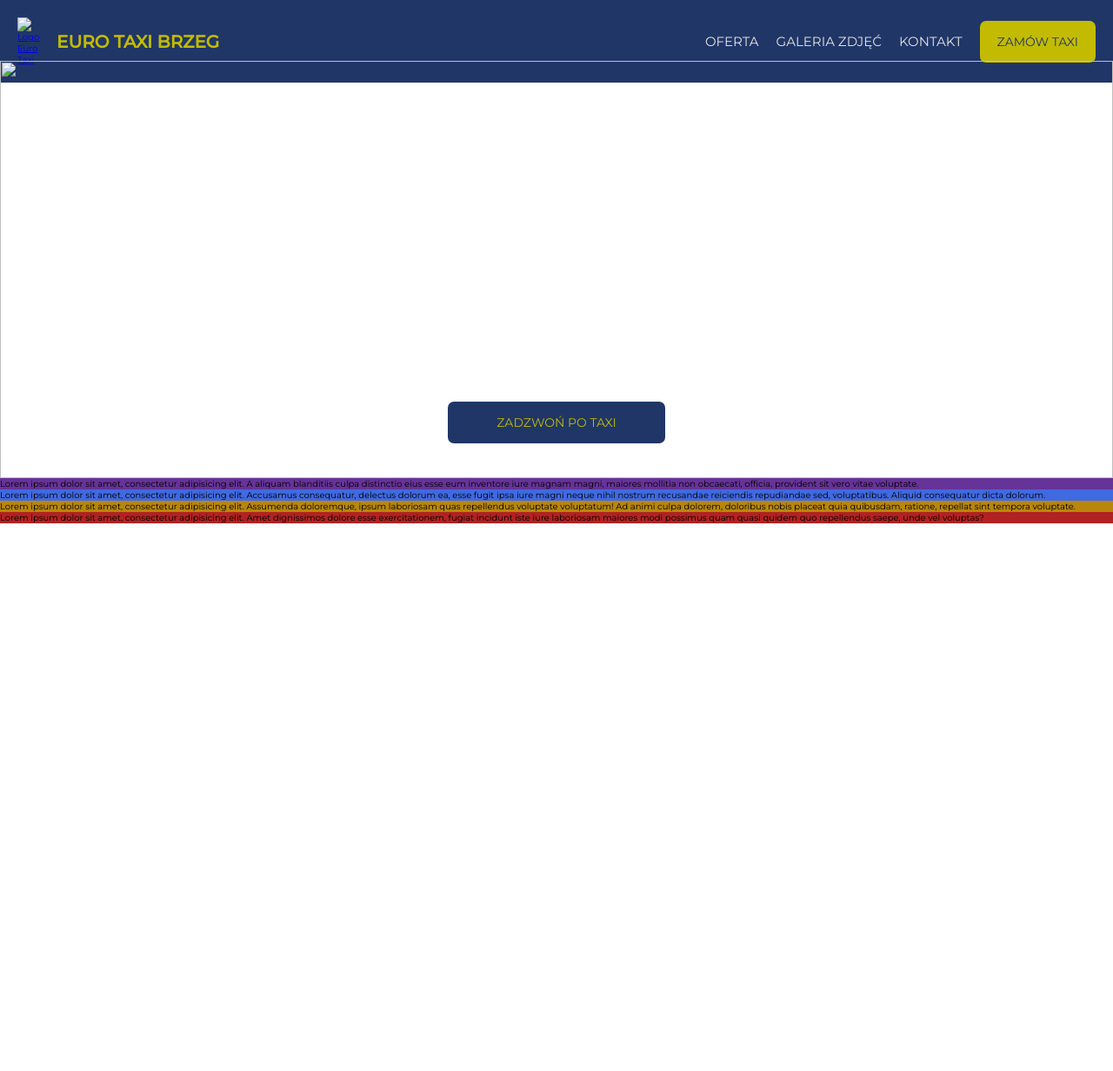
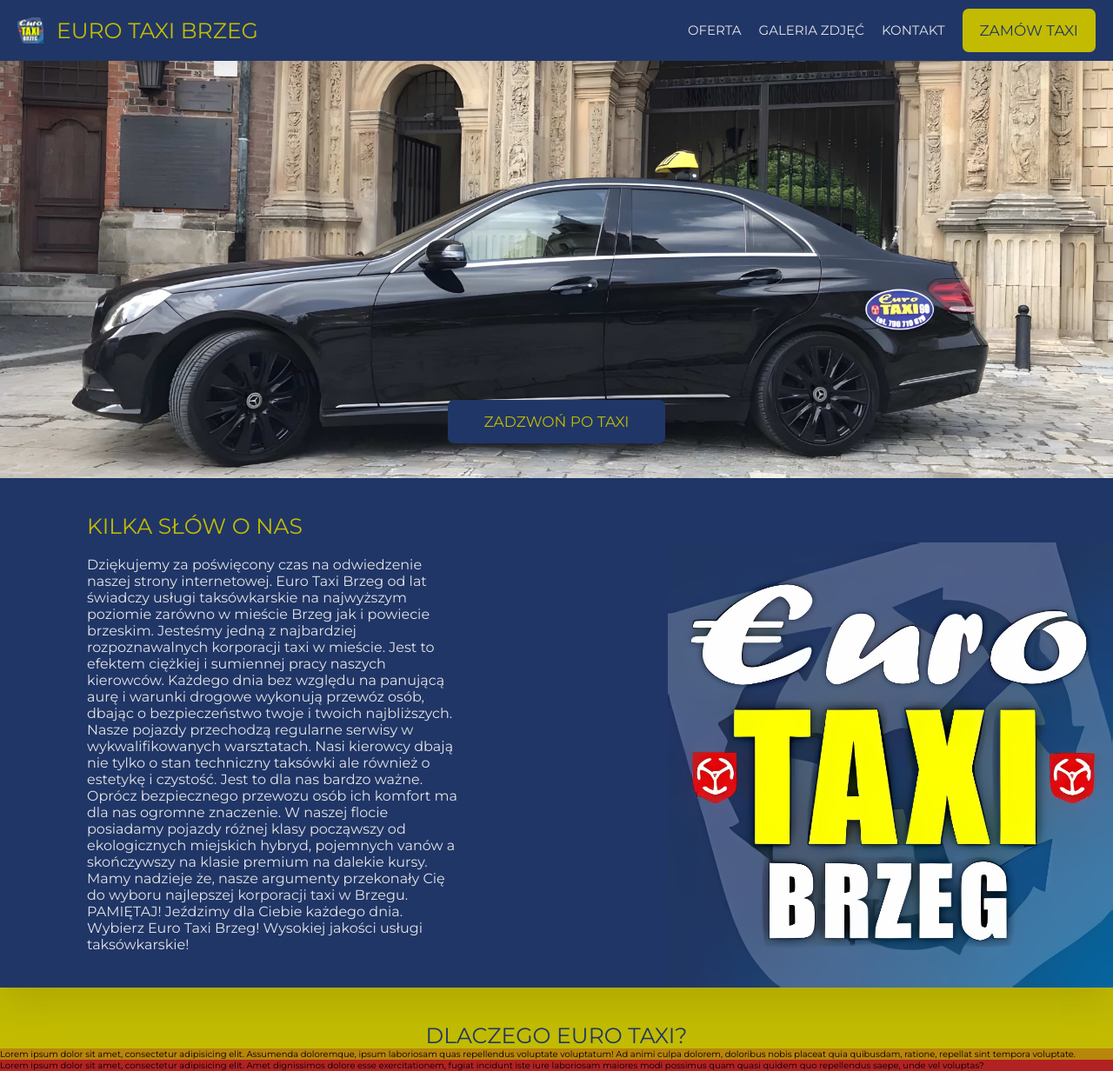
Before and after one commit to wiktor-bandura/euro-taxi-template-for-theme, a website: page index.html in a window 1280 px wide. Shown: the whole page at 87% size. Before the commit the page ends 800 px from the top, so only its background shows below. Drawn offline with nearby package versions, Linux system fonts and the light colour scheme; files that its build step writes are made by us from their sources.

Commit message:
CSS for description section

```diff
--- a/index.html
+++ b/index.html
@@ -11,7 +11,7 @@
     <meta property="og:locale" content="pl_PL">
     <meta property="og:title" content="Euro Taxi Brzeg - Najtańsze Taxi W Mieście">
     <meta property="og:description" content="Euro Taxi Brzeg - świadczy usługi taxi na terenie miasta Brzeg i powiatu brzeskiego. Wykonujemy przewóz osób na terenie kraju i za granicą.">
-    <link rel="shortcut icon" href="img/tax-favicon.ico" type="image/x-icon">
+    <link rel="shortcut icon" href="img/taxi-favicon.ico" type="image/x-icon">
     <link rel="preconnect" href="https://fonts.googleapis.com">
     <link rel="preconnect" href="https://fonts.gstatic.com" crossorigin>
     <link href="https://fonts.googleapis.com/css2?family=Montserrat:wght@200;400;500&display=swap" rel="stylesheet">
@@ -20,9 +20,9 @@
 <body class="page-container">
     <header class="page-nav">
         <a href="#" class="page-nav__homepage-link">
-            <img class="page-nav__logo" src="./img/cropped-cropped-logo-euro-2.webp" alt="Logo Euro Taxi" title="Przejdź do strony głównej">
+            <img class="page-nav__logo" src="img/taxi-logo-small.jpg" alt="Logo Euro Taxi" title="Przejdź do strony głównej">
         </a>
-        <h1 class="page-title">Euro Taxi Brzeg</h1>
+        <h1 class="page-title heading heading--primary">Euro Taxi Brzeg</h1>
         <nav class="page-nav__nav">
             <ul class="page-nav__nav-list">
                 <li class="page-nav__nav-item">
@@ -49,15 +49,27 @@
         </nav>
     </header>
     <section class="page-front">
-
         <a href="#" class="btn-call btn-call--secondary">Zadzwoń po taxi</a>
 
        <figure class="page-front__gallery-item">
-           <img class="page-front__gallery-img" src="img/cropped-eurotaxi5-1024x256.webp" alt="">
+           <img class="page-front__gallery-img" src="img/taxi5.jpg" alt="Euro Taxi pojazd marki Mercedes">
        </figure>
     </section>
-    <section class="page-description">Lorem ipsum dolor sit amet, consectetur adipisicing elit. A aliquam blanditiis culpa distinctio eius esse eum inventore iure magnam magni, maiores mollitia non obcaecati, officia, provident sit vero vitae voluptate.</section>
-    <section class="page-section-pros">Lorem ipsum dolor sit amet, consectetur adipisicing elit. Accusamus consequatur, delectus dolorum ea, esse fugit ipsa iure magni neque nihil nostrum recusandae reiciendis repudiandae sed, voluptatibus. Aliquid consequatur dicta dolorum.</section>
+    <section class="page-description">
+        <h2 class="page-description__title heading heading--primary">Kilka słów o nas</h2>
+        <p class="page-description__content">
+            Dziękujemy za poświęcony czas na odwiedzenie naszej strony internetowej. Euro Taxi Brzeg od lat świadczy usługi taksówkarskie na najwyższym poziomie zarówno w mieście Brzeg jak i powiecie brzeskim. Jesteśmy jedną z najbardziej rozpoznawalnych korporacji taxi w mieście. Jest to efektem ciężkiej i sumiennej pracy naszych kierowców. Każdego dnia bez względu na panującą aurę i warunki drogowe wykonują przewóz osób, dbając o bezpieczeństwo twoje i twoich najbliższych. Nasze pojazdy przechodzą regularne serwisy w wykwalifikowanych warsztatach. Nasi kierowcy dbają nie tylko o stan techniczny taksówki ale również o estetykę i czystość. Jest to dla nas bardzo ważne. Oprócz bezpiecznego przewozu osób ich komfort ma dla nas ogromne znaczenie. W naszej flocie posiadamy pojazdy różnej klasy począwszy od ekologicznych miejskich hybryd, pojemnych vanów a skończywszy na klasie premium na dalekie kursy. Mamy nadzieje że, nasze argumenty przekonały Cię do wyboru najlepszej korporacji taxi w Brzegu. PAMIĘTAJ! Jeździmy dla Ciebie każdego dnia. Wybierz Euro Taxi Brzeg! Wysokiej jakości usługi taksówkarskie!
+        </p>
+        <img src="img/taxi-logo-large.jpg" alt="Logo Euro Taxi Brzeg" class="page-description__euro-taxi-logo">
+    </section>
+    <section class="page-section-adv">
+        <h2 class="page-section-adv__title heading heading--secondary">Dlaczego Euro Taxi?</h2>
+
+        <div class="page-section-pros__adv-wrapper">
+
+        </div>
+
+    </section>
     <div class="page-motto">Lorem ipsum dolor sit amet, consectetur adipisicing elit. Assumenda doloremque, ipsum laboriosam quas repellendus voluptate voluptatum! Ad animi culpa dolorem, doloribus nobis placeat quia quibusdam, ratione, repellat sint tempora voluptate.</div>
     <footer class="page-footer">Lorem ipsum dolor sit amet, consectetur adipisicing elit. Amet dignissimos dolore esse exercitationem, fugiat incidunt iste iure laboriosam maiores modi possimus quam quasi quidem quo repellendus saepe, unde vel voluptas?</footer>
 </body>
--- a/sass/base/_base.scss
+++ b/sass/base/_base.scss
@@ -18,16 +18,6 @@
     grid-template-rows: 7rem 60vh repeat(3, min-content);
   }
 
-  &-description {
-    background-color: rebeccapurple;
-    grid-row: 3;
-  }
-
-  &-section-pros {
-    background-color: royalblue;
-    grid-row: 4;
-  }
-
   &-motto {
     background-color: darkgoldenrod;
     grid-row: 5;
--- a/sass/buttons/_button.scss
+++ b/sass/buttons/_button.scss
@@ -1,7 +1,7 @@
 .btn-call {
     text-align: center;
     text-transform: uppercase;
-    font-size: 1.4rem;
+    font-size: 1.7rem;
     padding: 1.5rem 2rem;
     border-radius: 7px;
     color: $color-primary;
--- /dev/null
+++ b/sass/headings/_headings.scss
@@ -0,0 +1,14 @@
+.heading {
+  font-size: 2.5rem;
+  text-transform: uppercase;
+  font-weight: 400;
+
+  &--primary {
+    color: $color-secondary;
+
+  }
+
+  &--secondary {
+    color: $color-primary;
+  }
+}
--- /dev/null
+++ b/sass/layout/_description.scss
@@ -0,0 +1,22 @@
+.page-description {
+  position: relative;
+  grid-row: 3;
+  background-color: $color-primary;
+  padding: 4rem 10rem;
+  box-shadow: 0 1.7rem 4rem rgba(#000,0.1);
+
+  &__content {
+    color: $color-grey-light;
+    font-size: 1.6rem;
+    max-width: 40%;
+    margin-top: 2rem;
+  }
+
+  &__euro-taxi-logo {
+    position: absolute;
+    max-height: 100%;
+    max-width: 40%;
+    bottom: 0;
+    right: 0;
+  }
+}
--- a/sass/layout/_navbar.scss
+++ b/sass/layout/_navbar.scss
@@ -6,6 +6,8 @@
   padding: 2rem;
   background-color: $color-primary;
   position: fixed;
+  z-index: 1000;
+  box-shadow: 0 1.7rem 4rem rgba(#000,0.1);
 
   &__homepage-link {
     position: relative;
@@ -38,8 +40,6 @@
 
 
   .page-title {
-    color: $color-secondary;
-    text-transform: uppercase;
     margin-right: auto;
   }
 }
--- /dev/null
+++ b/sass/layout/_pros.scss
@@ -0,0 +1,13 @@
+.page-section-adv {
+  grid-row: 4;
+  background-color: $color-secondary;
+
+  &__title {
+    margin-top: 4rem;
+    text-align: center;
+  }
+
+  &__adv-wrapper {
+    display: grid;
+  }
+}
--- a/sass/main.scss
+++ b/sass/main.scss
@@ -1,5 +1,8 @@
 @import "variables/variables";
 @import "base/base";
+@import "headings/headings";
 @import "buttons/button";
+@import "layout/pros";
+@import "layout/description";
 @import "layout/front";
 @import "layout/navbar";
```
Also changed, not shown: 1 other file.
